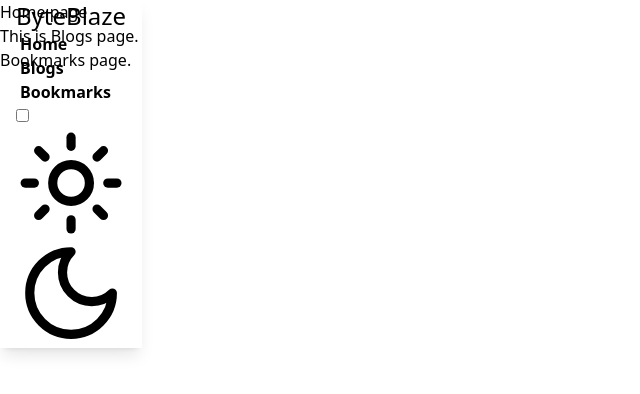
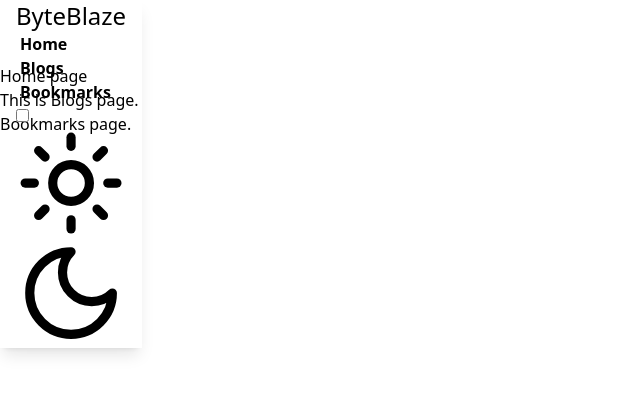
Before and after one commit to alalhosen/byte-blaze-concept--8, a React (Vite) app: page / in a window 1280 px wide. Shown: the top 394 px of the page, without its empty margins (0-640 px from the left). Built offline with nearby package versions, Linux system fonts and the light colour scheme.

Commit message:
nav e hight set

```diff
--- a/src/pages/Home.jsx
+++ b/src/pages/Home.jsx
@@ -3,7 +3,9 @@ import Nav from "../components/Nav";
 const Home = () => {
     return (
         <div>
+            <div className="h-16">
             <Nav></Nav>
+            </div>
             <h2>Home page</h2>
         </div>
     );
```
